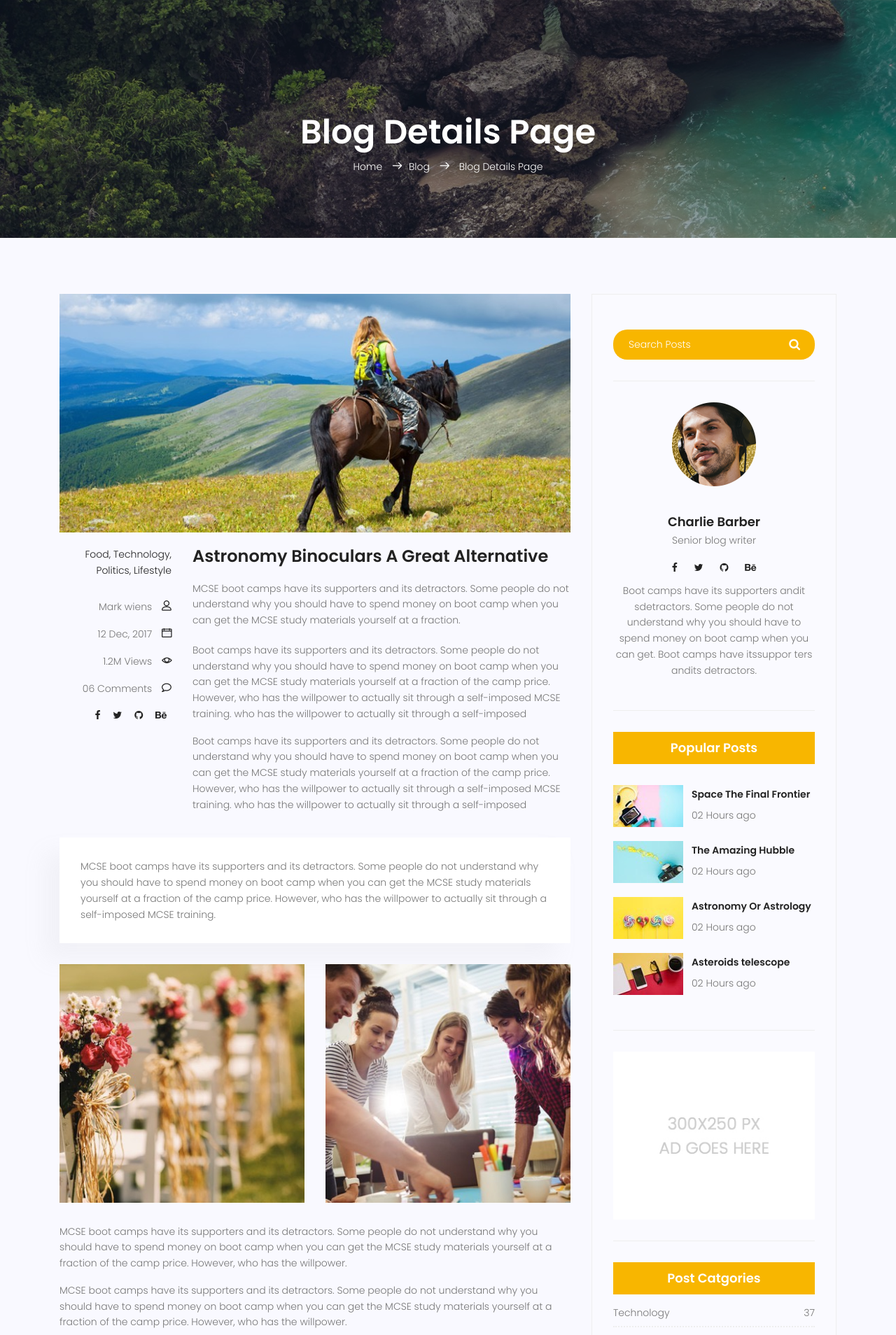
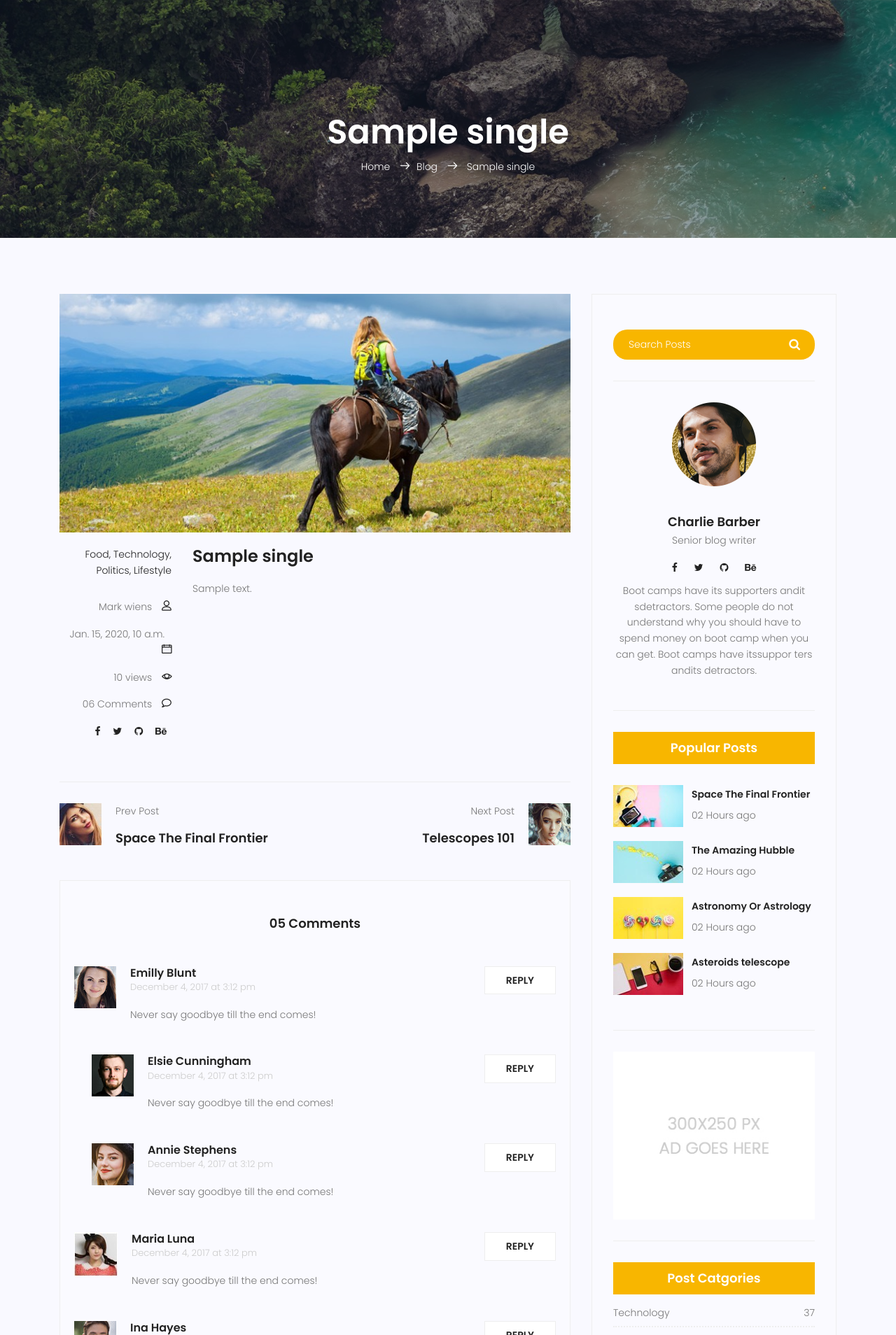
Before and after one commit to theharez/maktabKhooneh, a Django app: template templates/blog/blog-single.html in a window 1280 px wide. Shown: the part 105-2013 px from the top of the page at 70% size. Run offline with Django 4.2, Linux system fonts and the light colour scheme; the template is opened without the code that fills it: most values are stand-ins (such as "Sample title", 1, 10 or a date in 2020); some libraries are stand-ins or nearby versions.

Commit message:
update admin panel
adding id column to the list

```diff
--- a/blog/admin.py
+++ b/blog/admin.py
@@ -6,7 +6,7 @@ class Post_Admin(admin.ModelAdmin):
 
     date_hierarchy = 'created_data' # posts based on created_data or other DateTimeField
     empty_value_display = '-'   # unpublished posts
-    list_display = ('title', 'status', 'created_data', 'views', 'published_data')   # columns to show
+    list_display = ('id','title', 'status', 'created_data', 'views', 'published_data')   # columns to show
     list_filter = ('status', )  # acsending or deseding sorting
     # ordering = ('created_data',)    # ordering by
     search_fields = ['title', 'content']    # looking for an expression in the title or the content
--- a/templates/blog/blog-single.html
+++ b/templates/blog/blog-single.html
@@ -61,11 +61,11 @@
 		<div class="row d-flex align-items-center justify-content-center">
 			<div class="about-content col-lg-12">
 				<h1 class="text-white">
-					Blog Details Page
+					{{single.title}}
 				</h1>
-				<p class="text-white link-nav"><a href="index.html">Home </a> <span
-						class="lnr lnr-arrow-right"></span><a href="blog-home.html">Blog </a> <span
-						class="lnr lnr-arrow-right"></span> <a href="blog-single.html"> Blog Details Page</a></p>
+				<p class="text-white link-nav"><a href="{% url 'website:home_view' %}">Home </a> <span
+						class="lnr lnr-arrow-right"></span><a href="{% url 'blog:blog_home_view' %}">Blog </a> <span
+						class="lnr lnr-arrow-right"></span> <a href="{% url 'blog:blog_single_view' pid=single.id %"> {{single.title}}</p>
 			</div>
 		</div>
 	</div>
@@ -93,9 +93,9 @@
 						<div class="user-details row">
 							<p class="user-name col-lg-12 col-md-12 col-6"><a href="#">Mark wiens</a> <span
 									class="lnr lnr-user"></span></p>
-							<p class="date col-lg-12 col-md-12 col-6"><a href="#">12 Dec, 2017</a> <span
+							<p class="date col-lg-12 col-md-12 col-6"><a href="#">{{single.published_data}}</a> <span
 									class="lnr lnr-calendar-full"></span></p>
-							<p class="view col-lg-12 col-md-12 col-6"><a href="#">1.2M Views</a> <span
+							<p class="view col-lg-12 col-md-12 col-6"><a href="#">{{single.views}} views</a> <span
 									class="lnr lnr-eye"></span></p>
 							<p class="comments col-lg-12 col-md-12 col-6"><a href="#">06 Comments</a> <span
 									class="lnr lnr-bubble"></span></p>
@@ -108,55 +108,12 @@
 						</div>
 					</div>
 					<div class="col-lg-9 col-md-9">
-						<h3 class="mt-20 mb-20">Astronomy Binoculars A Great Alternative</h3>
+						<h3 class="mt-20 mb-20">{{single.title}}</h3>
 						<p class="excert">
-							MCSE boot camps have its supporters and its detractors. Some people do not understand why
-							you should have to spend money on boot camp when you can get the MCSE study materials
-							yourself at a fraction.
-						</p>
-						<p>
-							Boot camps have its supporters and its detractors. Some people do not understand why you
-							should have to spend money on boot camp when you can get the MCSE study materials yourself
-							at a fraction of the camp price. However, who has the willpower to actually sit through a
-							self-imposed MCSE training. who has the willpower to actually sit through a self-imposed
-						</p>
-						<p>
-							Boot camps have its supporters and its detractors. Some people do not understand why you
-							should have to spend money on boot camp when you can get the MCSE study materials yourself
-							at a fraction of the camp price. However, who has the willpower to actually sit through a
-							self-imposed MCSE training. who has the willpower to actually sit through a self-imposed
+							{{single.content}}
 						</p>
 					</div>
-					<div class="col-lg-12">
-						<div class="quotes">
-							MCSE boot camps have its supporters and its detractors. Some people do not understand why
-							you should have to spend money on boot camp when you can get the MCSE study materials
-							yourself at a fraction of the camp price. However, who has the willpower to actually sit
-							through a self-imposed MCSE training.
-						</div>
-						<div class="row mt-30 mb-30">
-							<div class="col-6">
-								<img class="img-fluid" src="{% static 'img/blog/post-img1.jpg' %}" alt="">
-							</div>
-							<div class="col-6">
-								<img class="img-fluid" src="{% static 'img/blog/post-img2.jpg' %}" alt="">
-							</div>
-							<div class="col-lg-12 mt-30">
-								<p>
-									MCSE boot camps have its supporters and its detractors. Some people do not
-									understand why you should have to spend money on boot camp when you can get the MCSE
-									study materials yourself at a fraction of the camp price. However, who has the
-									willpower.
-								</p>
-								<p>
-									MCSE boot camps have its supporters and its detractors. Some people do not
-									understand why you should have to spend money on boot camp when you can get the MCSE
-									study materials yourself at a fraction of the camp price. However, who has the
-									willpower.
-								</p>
-							</div>
-						</div>
-					</div>
+
 				</div>
 				<div class="navigation-area">
 					<div class="row">
```
